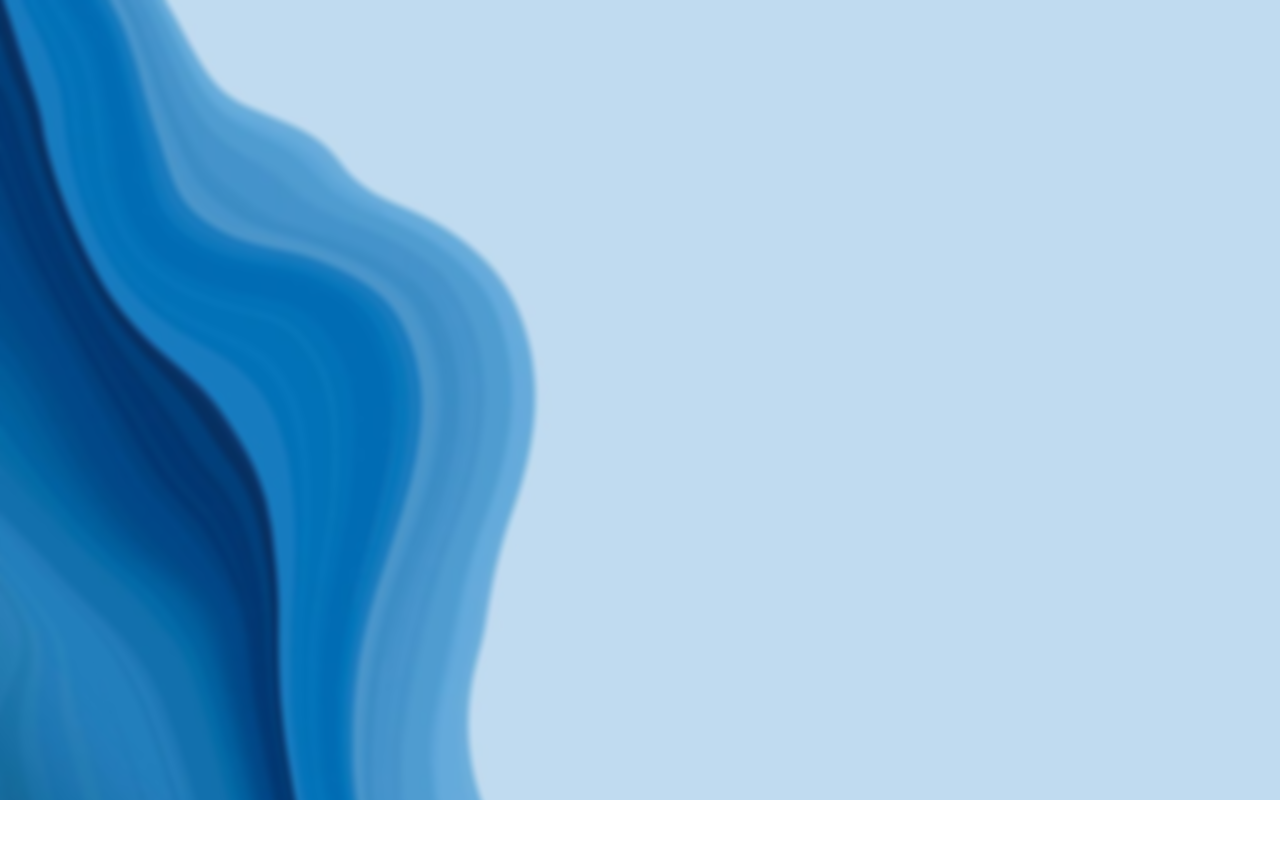
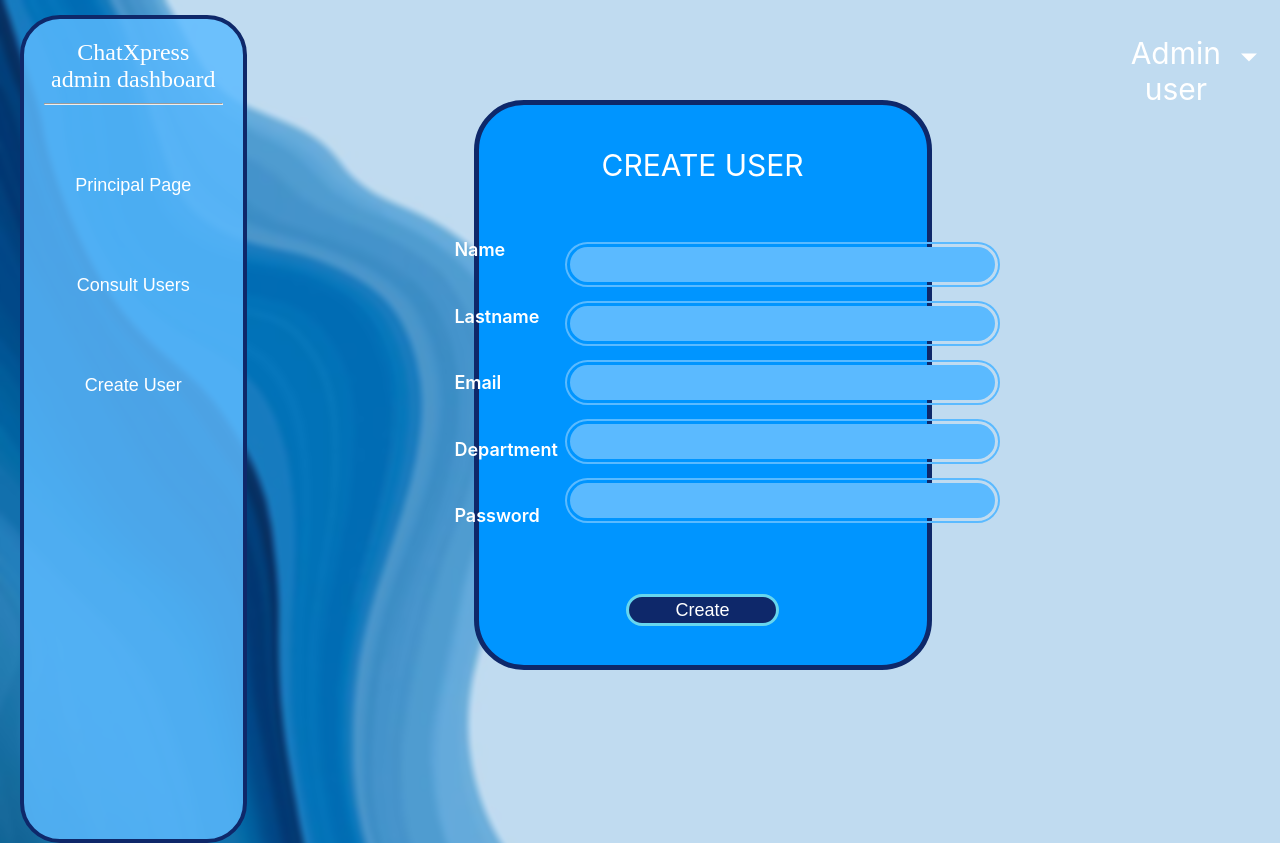
Before and after one commit to SaulArteaga/ChatXPress-FrontEnd-Web, a React (Create React App) app: page /createUser in a window 1280 px wide. Before the commit this address had no page. Before the commit the page ends 800 px from the top, so only its background shows below. Built offline with nearby package versions, Linux system fonts and the light colour scheme.

Commit message:
feat: created CreateUser page without functionality

```diff
--- a/src/components/adminApp/AdminApp.tsx
+++ b/src/components/adminApp/AdminApp.tsx
@@ -3,6 +3,7 @@ import { Route, Routes } from "react-router-dom";
 import Login from "../../pages/Login/Login";
 import Home from "../../pages/main/Home";
 import FindUser from "../../pages/FindUser/FindUser";
+import CreateUser from "../../pages/CreateUser/CreateUser";
 
 function AdminApp() {
   return (
@@ -14,6 +15,7 @@ function AdminApp() {
       <Route path="/" element={<Login />} />
       <Route path="/home" element={<Home />} />
       <Route path="/findUser" element={<FindUser />} />
+      <Route path="/createUser" element={<CreateUser />} />
     </Routes>
   );
 }
--- /dev/null
+++ b/src/components/createUserContainer/CreateUserContainer.module.css
@@ -0,0 +1,117 @@
+.createUserContainer {
+  height: 80vh;
+  width: 65vw;
+  margin-top: 10px;
+  margin-left: 10px;
+  display: flex;
+  flex-direction: column;
+  flex-wrap: wrap;
+  align-items: center;
+  justify-content: center;
+}
+
+.modalContainer {
+  height: 100vh;
+  width: 65vw;
+  display: flex;
+  align-items: center;
+  justify-content: center;
+}
+
+.modal {
+  background-color: #0095ff;
+  border: 5px solid #0e286a;
+  border-radius: 50px;
+  margin-top: 10vh;
+  height: 70vh;
+  width: 35vw;
+  display: flex;
+  flex-direction: column;
+  justify-content: center;
+  align-items: center;
+}
+
+.closeButton {
+  top: 0;
+}
+
+.headerModal {
+  height: 10vh;
+  padding-top: 10px;
+  width: 35vw;
+  display: flex;
+  align-items: center;
+  justify-content: center;
+}
+
+.headerContainer {
+  display: flex;
+  flex-direction: row;
+}
+
+.exitButtonContainer {
+  display: flex;
+  align-items: center;
+  justify-content: center;
+  margin-right: 1vw;
+}
+
+.dataModal {
+  height: 40vh;
+  display: flex;
+  flex-direction: row;
+  align-items: center;
+  padding-bottom: 5vh;
+}
+
+.buttonsModal {
+  height: 10vh;
+  display: flex;
+  justify-content: space-around;
+  align-items: center;
+}
+
+.labelsModal {
+  display: flex;
+  flex-direction: column;
+  margin-left: 2.5vw;
+}
+
+label {
+  margin-top: 1.6rem;
+  padding: 10px 12.5px;
+  color: white;
+  font-size: 18px;
+  font-weight: 600;
+}
+
+.inputData {
+  width: 400px;
+  margin-top: 3vh;
+}
+
+.createButton {
+  background-color: #0e286a;
+  color: white;
+  font-size: 18px;
+  border: 3px solid #67d6ee;
+  display: flex;
+  align-items: center;
+  justify-content: center;
+  width: 12vw;
+  height: 4vh;
+  border-radius: 50px;
+  cursor: pointer;
+  box-shadow: 0 0 0 0 black;
+  transition: all 0.3s ease-in-out;
+}
+
+.createButton:hover {
+  transform: translateY(-4px) translateX(-2px);
+  box-shadow: 2px 5px 0 0 #0e286a;
+}
+
+.createButton:active {
+  transform: translateY(2px) translateX(1px);
+  box-shadow: 0 0 0 0 #0e286a;
+}
--- /dev/null
+++ b/src/components/createUserContainer/CreateUserContainer.tsx
@@ -0,0 +1,66 @@
+import React from "react";
+import style from "./CreateUserContainer.module.css";
+
+function CreateUserContainer() {
+  return (
+    <div className={style.createUserContainer}>
+      <div className={style.modalContainer}>
+        <div className={style.modal}>
+          <div className={style.headerContainer}>
+            <div className={style.headerModal}>
+              <h1>CREATE USER</h1>
+            </div>
+          </div>
+          <div className={style.dataModal}>
+            <div className={style.labelsModal}>
+              <label>Name</label>
+              <label>Lastname</label>
+              <label>Email</label>
+              <label>Department</label>
+              <label>Password</label>
+            </div>
+            <div className={style.inputsModal}>
+              <input
+                id="name"
+                name="name"
+                className={style.inputData}
+                onChange={() => console.log("a")}
+              ></input>
+              <input
+                className={style.inputData}
+                onChange={() => console.log("a")}
+                readOnly
+              ></input>
+              <input
+                id="email"
+                name="email"
+                className={style.inputData}
+                onChange={() => console.log("a")}
+              ></input>
+              <input
+                id="department"
+                name="department"
+                className={style.inputData}
+                onChange={() => console.log("a")}
+              ></input>
+              <input
+                className={style.inputData}
+                onChange={() => console.log("a")}
+              ></input>
+            </div>
+          </div>
+          <div className={style.buttonsModal}>
+            <button
+              className={style.createButton}
+              onChange={() => console.log("a")}
+            >
+              Create
+            </button>
+          </div>
+        </div>
+      </div>
+    </div>
+  );
+}
+
+export default CreateUserContainer;
--- /dev/null
+++ b/src/pages/CreateUser/CreateUser.module.css
@@ -0,0 +1,56 @@
+/*
+  This defines the main container of the page.
+*/
+.mainContainer {
+  margin: 0;
+  display: flex;
+  height: 100vh;
+  color: white;
+}
+
+/*
+      This defines an animation for the buttons
+    */
+button:hover {
+  border: 2px solid white;
+}
+
+/*
+      Defines a fine line on the options container
+    */
+hr {
+  margin-top: 10px;
+  color: white;
+}
+
+/*
+      Defines the style of the h2 inside of the options container
+    */
+h2 {
+  font-family: serif;
+  font-weight: 400;
+}
+
+/*
+      Defines the flow of the containers containing the four displays
+      of data of the user and a table with data of the users.
+    */
+.createUserMainContainer {
+  height: 95vh;
+  width: 78vw;
+  display: flex;
+  flex-direction: column;
+  padding: 10px;
+}
+
+/******************************************
+      Defines the four info displays styles
+    *******************************************/
+.createUserInfoContainer {
+  border-radius: 40px;
+  height: 95vh;
+  margin: 5px;
+  padding-bottom: 33px;
+  margin-bottom: 30px;
+  display: flex;
+}
--- /dev/null
+++ b/src/pages/CreateUser/CreateUser.tsx
@@ -0,0 +1,20 @@
+import React from "react";
+import OptionContainer from "../../components/optionContainer/OptionContainer";
+import UserDropdownContainer from "../../components/userDropdownContainer/UserDropdownContainer";
+import style from "./CreateUser.module.css";
+import CreateUserContainer from "../../components/createUserContainer/CreateUserContainer";
+function CreateUser() {
+  return (
+    <div className={style.mainContainer}>
+      <OptionContainer />
+      <div className={style.createUserMainContainer}>
+        <div className={style.createUserInfoContainer}>
+          <CreateUserContainer />
+          <UserDropdownContainer />
+        </div>
+      </div>
+    </div>
+  );
+}
+
+export default CreateUser;
```
